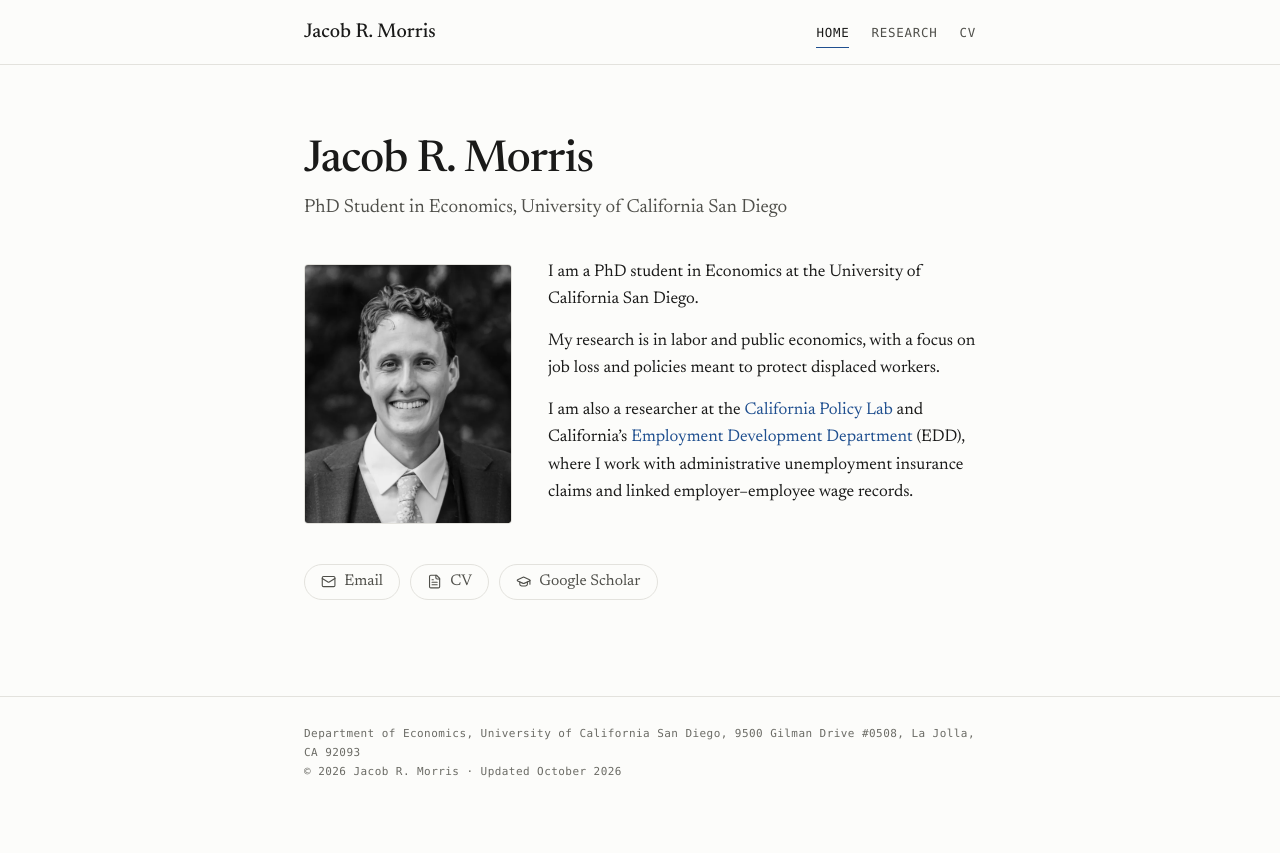
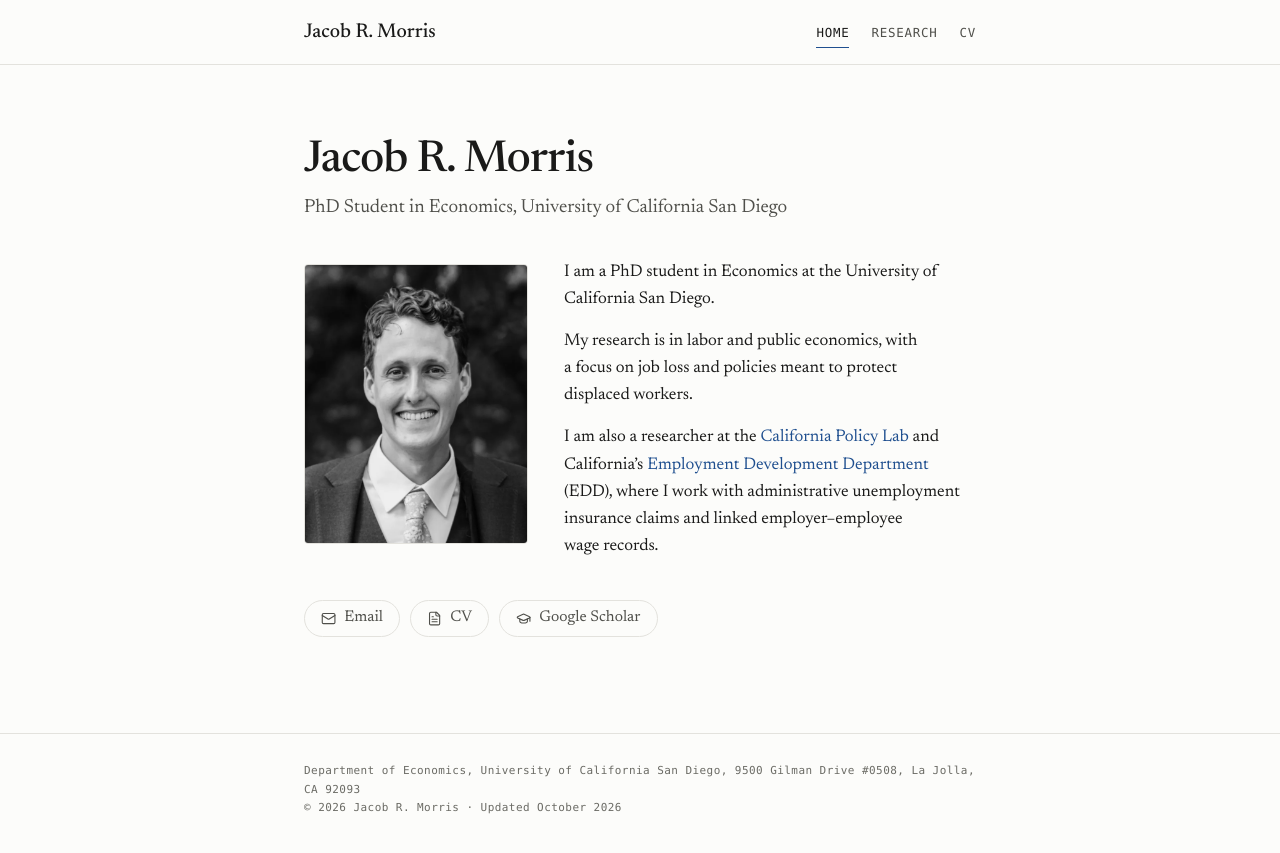
Before and after one commit to jacobrmorris/jacobrmorris.github.io, a Jekyll site: the page built from index.html, in a window 1280 px wide. Shown: the top 853 px of the page. Built offline with Jekyll 4.4.1, drawn with Linux system fonts in a browser that asks for light colours.

Commit message:
Draft: photo a touch larger (14rem)
Co-Authored-By: Claude Opus 5.5 (1M context) <noreply@anthropic.com>

```diff
--- a/assets/css/site.css
+++ b/assets/css/site.css
@@ -273,7 +273,7 @@ main {
 
 .intro {
   display: grid;
-  grid-template-columns: 13rem minmax(0, 1fr);
+  grid-template-columns: 14rem minmax(0, 1fr);
   gap: 2.25rem;
   align-items: start;
   margin-top: 2.5rem;
```
